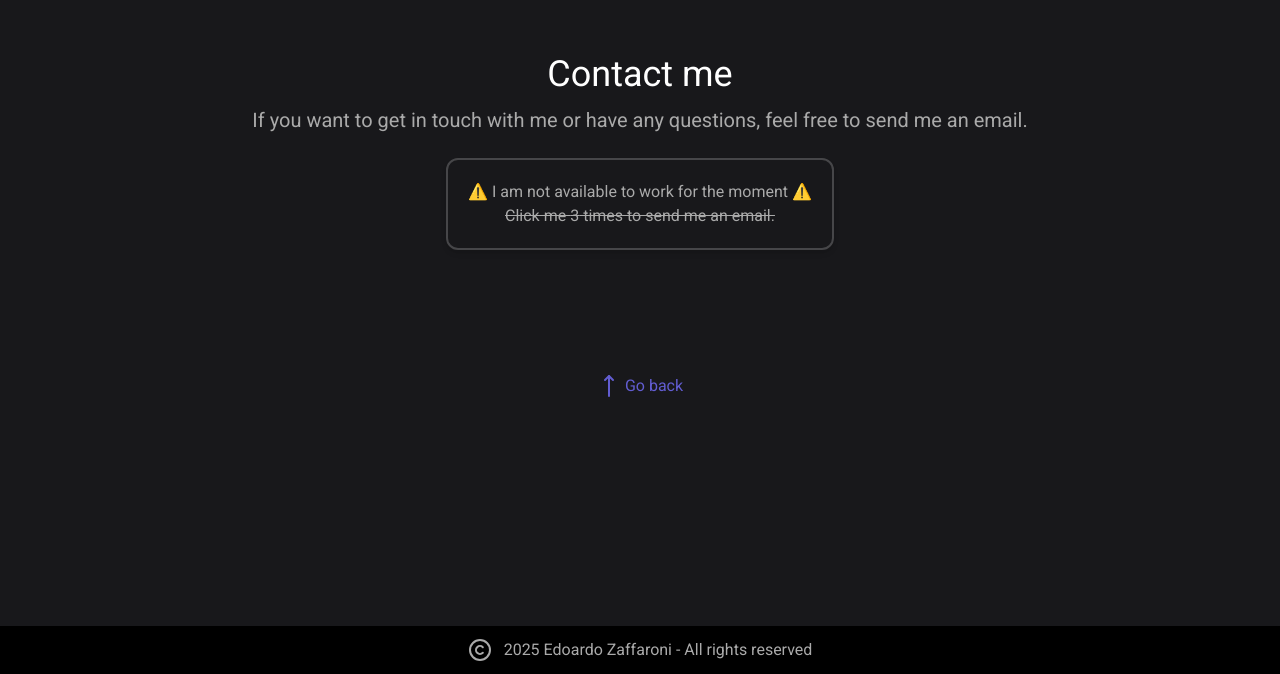
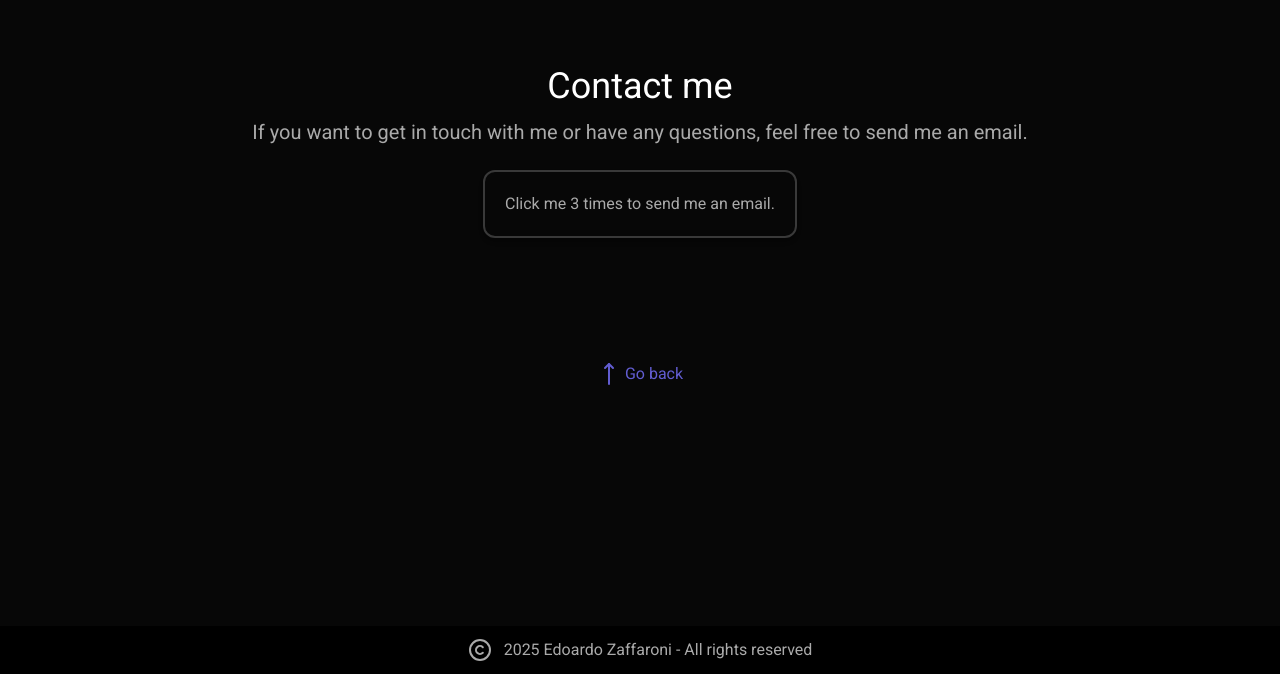
Before and after one commit to Edoo29/personal-portfolio, a React (Vite) app: page / in a window 1280 px wide. Shown: the part 2574-3248 px from the top of the page. Built offline with nearby package versions, Linux system fonts and the light colour scheme.

Commit message:
ui improvement

```diff
--- a/src/components/contact-me.tsx
+++ b/src/components/contact-me.tsx
@@ -60,21 +60,18 @@ function ShowEmailButton() {
   return (
     <button
       /*
-        TODO: Enable the button when you are ready to work,
-        removing the disabled attribute and the not avalaible text,
-        adding the real email, the cursor-pointer and the white text
+        TODO: Add the email address
       */
-      disabled
-      className="p-5 border-glass text-[var(--color-shadows)] cursor-not-allowed rounded-xl shadow-md glowing-effect"
+      className="p-5 border-glass text-[var(--color-shadows)] rounded-xl shadow-md glowing-effect"
       onClick={handleClick}
     >
-      <p>
-        ⚠️ <Translate text="notAvailable" /> ⚠️
-      </p>
       {showEmail ? (
-        <a href="example@gmail.com">example@gmail.com</a>
+        // <a href="example@gmail.com">example@gmail.com</a>
+        <span>
+          ⚠️ <Translate text="notAvailable" />
+        </span>
       ) : (
-        <p className="line-through">
+        <p>
           <Translate text="contactMeClickOne" /> {clicks}
           <Translate text="contactMeClickTwo" />
         </p>
--- a/src/components/hero.tsx
+++ b/src/components/hero.tsx
@@ -72,7 +72,7 @@ function Description() {
   return (
     <motion.p
       whileHover={{ scale: 1.1 }}
-      className="text-lg md:text-xl flex flex-col justify-center cursor-default items-center gap-1 mt-5 text-[var(--color-shadows)] p-5 text-center md:p-0"
+      className="text-lg md:text-xl flex flex-col justify-center cursor-default items-center gap-1 mt-2 md:mt-5 text-[var(--color-shadows)] p-5 text-center md:p-0"
     >
       <span>
         <Translate text="descriptionOne" />
--- a/src/index.css
+++ b/src/index.css
@@ -3,7 +3,7 @@
 
 :root {
   --color-shadows: #aaaaaa;
-  --black: #18181b;
+  --black: #070707;
   --purple: #625dd1;
   --blue: #242445;
 }
```
